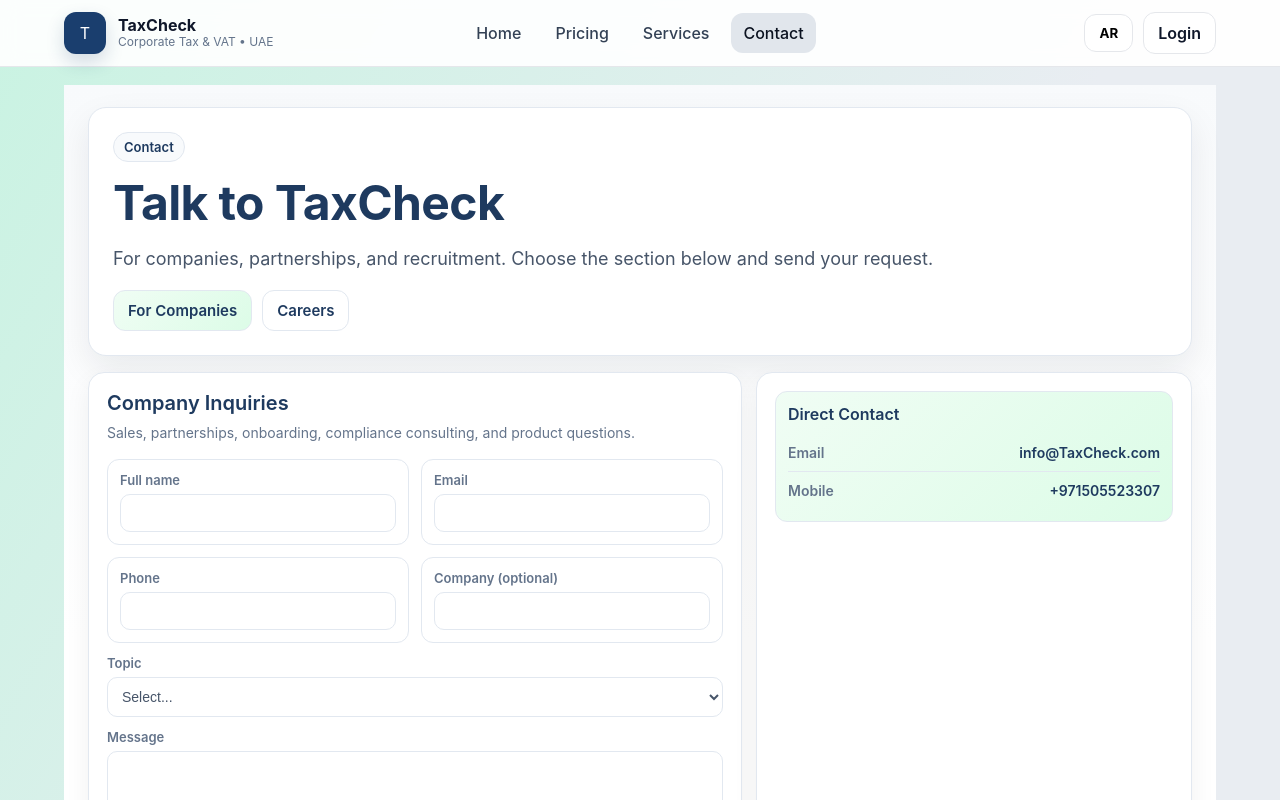
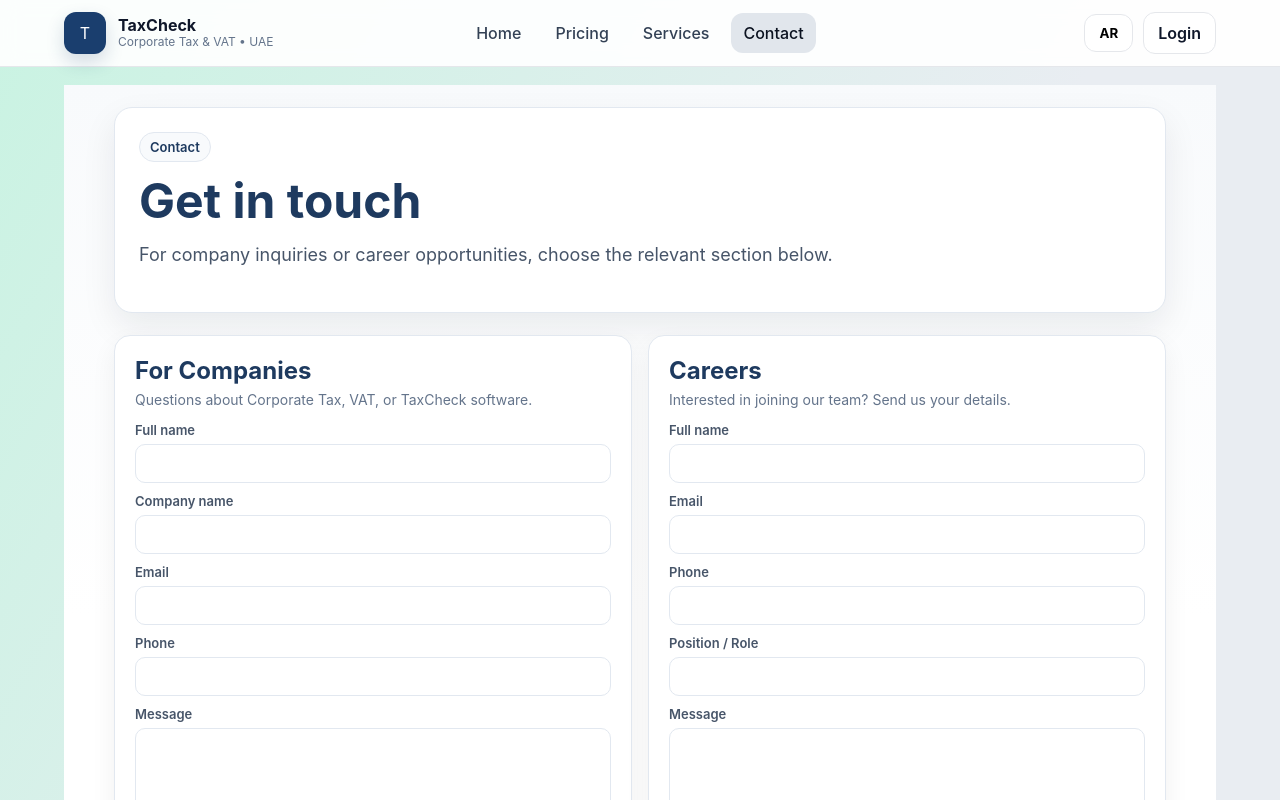
Before and after one commit to Accadnan82/taxcheck-marketing, a Next.js app: page /contact in a window 1280 px wide. Shown: the top 800 px of the page. Built offline with nearby package versions, Linux system fonts and the light colour scheme.

Commit message:
Update contact.js

```diff
--- a/pages/contact.js
+++ b/pages/contact.js
@@ -1,27 +1,23 @@
 import React, { useEffect, useMemo, useState } from "react";
-
-/**
- * Contact.jsx — Companies + Careers (Bilingual via tc_lang)
- */
 
 function useTcLang(defaultLang = "EN") {
   const [lang, setLang] = useState(defaultLang);
 
   useEffect(() => {
-    try {
-      const saved = localStorage.getItem("tc_lang");
-      if (saved === "AR" || saved === "EN") setLang(saved);
-    } catch (_) {}
+    const read = () => {
+      try {
+        const v = localStorage.getItem("tc_lang");
+        if (v === "AR" || v === "EN") setLang(v);
+      } catch (_) {}
+    };
+    read();
 
     const onStorage = (e) => {
-      if (e.key === "tc_lang" && (e.newValue === "AR" || e.newValue === "EN")) setLang(e.newValue);
+      if (e.key === "tc_lang" && (e.newValue === "AR" || e.newValue === "EN")) {
+        setLang(e.newValue);
+      }
     };
-    const onCustom = () => {
-      try {
-        const saved = localStorage.getItem("tc_lang");
-        if (saved === "AR" || saved === "EN") setLang(saved);
-      } catch (_) {}
-    };
+    const onCustom = () => read();
 
     window.addEventListener("storage", onStorage);
     window.addEventListener("tc_lang_change", onCustom);
@@ -29,7 +25,7 @@
       window.removeEventListener("storage", onStorage);
       window.removeEventListener("tc_lang_change", onCustom);
     };
-  }, []);
+  }, [defaultLang]);
 
   return lang;
 }
@@ -38,334 +34,253 @@
   const lang = useTcLang("EN");
   const isAR = lang === "AR";
 
-  const [tab, setTab] = useState("company"); // company | careers
-  const [sent, setSent] = useState(false);
+  // 🎨 TaxCheck colors (canonical)
+  const C = {
+    heading: "#1e3a5f",
+    text: "#475569",
+    muted: "#64748b",
+    bg1: "#ffffff",
+    bg2: "#f8fafc",
+    border: "#e2e8f0",
+    greenFrom: "#10b981",
+    greenTo: "#059669",
+    useCaseFrom: "#f0fdf4",
+    useCaseTo: "#dcfce7",
+  };
 
-  const [form, setForm] = useState({
-    name: "",
-    email: "",
-    phone: "",
-    company: "",
-    subject: "",
-    message: "",
-    file: null, // CV
-    linkedin: "",
-  });
+  const FONT_STACK =
+    "-apple-system, BlinkMacSystemFont, 'Segoe UI', Roboto, Oxygen, Ubuntu, Cantarell, sans-serif";
 
   const t = useMemo(() => {
     const EN = {
       hero: {
         kicker: "Contact",
-        title: "Talk to TaxCheck",
-        desc: "For companies, partnerships, and recruitment. Choose the section below and send your request.",
+        title: "Get in touch",
+        desc: "For company inquiries or career opportunities, choose the relevant section below.",
       },
-      tabs: { company: "For Companies", careers: "Careers" },
-      company: {
-        title: "Company Inquiries",
-        sub: "Sales, partnerships, onboarding, compliance consulting, and product questions.",
-        subject: "Topic",
-        subjects: ["Sales / Pricing", "Partnership", "Support", "Consultation", "Other"],
-        cta: "Send Request",
+      companies: {
+        title: "For Companies",
+        desc: "Questions about Corporate Tax, VAT, or TaxCheck software.",
+        name: "Full name",
+        company: "Company name",
+        email: "Email",
+        phone: "Phone",
+        message: "Message",
+        submit: "Send Company Inquiry",
       },
       careers: {
-        title: "Careers & Recruitment",
-        sub: "Apply for open roles or share your CV. We review applications continuously.",
-        positionsTitle: "Open positions (sample)",
-        positions: ["Tax Associate (UAE)", "Accounting Analyst", "Customer Success", "Full-Stack Engineer (FinTech)"],
-        linkedin: "LinkedIn profile (optional)",
-        cv: "Upload CV (PDF)",
-        cta: "Submit Application",
-      },
-      fields: {
+        title: "Careers",
+        desc: "Interested in joining our team? Send us your details.",
         name: "Full name",
         email: "Email",
         phone: "Phone",
-        company: "Company (optional)",
+        position: "Position / Role",
         message: "Message",
-      },
-      direct: {
-        title: "Direct Contact",
-        email: "info@TaxCheck.com",
-        phone: "+971505523307",
-      },
-      ok: {
-        title: "Submitted",
-        body: "Thank you. We will contact you soon.",
-        reset: "Send another",
+        submit: "Send Application",
       },
     };
 
     const AR = {
       hero: {
         kicker: "تواصل معنا",
-        title: "تواصل مع TaxCheck",
-        desc: "للشركات، الشراكات، والتوظيف. اختر القسم المناسب وأرسل طلبك.",
+        title: "تواصل معنا",
+        desc: "لاستفسارات الشركات أو فرص التوظيف، اختر القسم المناسب أدناه.",
       },
-      tabs: { company: "للشركات", careers: "التوظيف" },
-      company: {
-        title: "طلبات الشركات",
-        sub: "مبيعات، شراكات، بدء الاستخدام، استشارات امتثال، وأسئلة المنتج.",
-        subject: "الموضوع",
-        subjects: ["المبيعات / الأسعار", "شراكة", "الدعم", "استشارة", "أخرى"],
-        cta: "إرسال الطلب",
+      companies: {
+        title: "للشركات",
+        desc: "استفسارات حول ضريبة الشركات أو VAT أو نظام TaxCheck.",
+        name: "الاسم الكامل",
+        company: "اسم الشركة",
+        email: "البريد الإلكتروني",
+        phone: "الهاتف",
+        message: "الرسالة",
+        submit: "إرسال استفسار الشركة",
       },
       careers: {
-        title: "التوظيف والوظائف",
-        sub: "قدّم على الوظائف المتاحة أو أرسل سيرتك الذاتية. تتم مراجعة الطلبات باستمرار.",
-        positionsTitle: "وظائف متاحة (مثال)",
-        positions: ["Tax Associate (UAE)", "Accounting Analyst", "Customer Success", "Full-Stack Engineer (FinTech)"],
-        linkedin: "رابط لينكدإن (اختياري)",
-        cv: "رفع السيرة الذاتية (PDF)",
-        cta: "إرسال الطلب",
-      },
-      fields: {
+        title: "التوظيف",
+        desc: "هل ترغب بالانضمام إلى فريقنا؟ أرسل بياناتك.",
         name: "الاسم الكامل",
-        email: "البريد",
+        email: "البريد الإلكتروني",
         phone: "الهاتف",
-        company: "الشركة (اختياري)",
+        position: "المسمى الوظيفي",
         message: "الرسالة",
-      },
-      direct: {
-        title: "تواصل مباشر",
-        email: "info@TaxCheck.com",
-        phone: "+971505523307",
-      },
-      ok: {
-        title: "تم الإرسال",
-        body: "شكرًا لك. سنعاود التواصل قريبًا.",
-        reset: "إرسال طلب جديد",
+        submit: "إرسال طلب التوظيف",
       },
     };
 
     return isAR ? AR : EN;
   }, [isAR]);
 
-  const C = useMemo(
-    () => ({
-      heading: "#1e3a5f",
-      text: "#475569",
-      muted: "#64748b",
-      bg1: "#ffffff",
-      bg2: "#f8fafc",
-      border: "#e2e8f0",
-      greenFrom: "#10b981",
-      greenTo: "#059669",
-      useCaseFrom: "#f0fdf4",
-      useCaseTo: "#dcfce7",
-    }),
-    []
-  );
+  // 🧾 State – Companies
+  const [cName, setCName] = useState("");
+  const [cCompany, setCCompany] = useState("");
+  const [cEmail, setCEmail] = useState("");
+  const [cPhone, setCPhone] = useState("");
+  const [cMessage, setCMessage] = useState("");
 
-  const FONT_STACK =
-    "-apple-system, BlinkMacSystemFont, 'Segoe UI', Roboto, Oxygen, Ubuntu, Cantarell, sans-serif";
+  // 🧾 State – Careers
+  const [jName, setJName] = useState("");
+  const [jEmail, setJEmail] = useState("");
+  const [jPhone, setJPhone] = useState("");
+  const [jPosition, setJPosition] = useState("");
+  const [jMessage, setJMessage] = useState("");
 
-  const S = useMemo(
-    () => ({
-      page: { minHeight: "100vh", fontFamily: FONT_STACK, background: `linear-gradient(180deg, ${C.bg2} 0%, ${C.bg1} 60%)`, color: C.text },
-      main: { maxWidth: 1200, margin: "0 auto", padding: "22px 24px 72px" },
+  const S = {
+    page: {
+      minHeight: "100vh",
+      fontFamily: FONT_STACK,
+      background: `linear-gradient(180deg, ${C.bg2} 0%, ${C.bg1} 60%)`,
+      color: C.text,
+    },
+    main: { maxWidth: 1100, margin: "0 auto", padding: "22px 24px 72px" },
 
-      hero: { background: C.bg1, border: `1px solid ${C.border}`, borderRadius: 18, padding: 24, boxShadow: "0 14px 34px rgba(15,23,42,0.08)" },
-      kicker: { display: "inline-flex", padding: "6px 10px", borderRadius: 999, border: `1px solid ${C.border}`, background: C.bg2, color: C.heading, fontSize: 13, fontWeight: 600, marginBottom: 12 },
-      h2: { fontSize: 48, fontWeight: 700, lineHeight: 1.2, letterSpacing: -0.6, margin: 0, color: C.heading },
-      desc: { fontSize: 18, fontWeight: 400, lineHeight: 1.7, color: C.text, margin: "12px 0 0", maxWidth: 980 },
+    hero: {
+      background: C.bg1,
+      border: `1px solid ${C.border}`,
+      borderRadius: 18,
+      padding: 24,
+      boxShadow: "0 14px 34px rgba(15,23,42,0.08)",
+      marginBottom: 22,
+    },
+    kicker: {
+      display: "inline-flex",
+      padding: "6px 10px",
+      borderRadius: 999,
+      border: `1px solid ${C.border}`,
+      background: C.bg2,
+      color: C.heading,
+      fontSize: 13,
+      fontWeight: 600,
+      marginBottom: 10,
+    },
+    h2: { fontSize: 48, fontWeight: 700, lineHeight: 1.2, color: C.heading, margin: 0 },
+    desc: { fontSize: 18, lineHeight: 1.7, marginTop: 10 },
 
-      tabs: { marginTop: 16, display: "flex", gap: 10, flexWrap: "wrap" },
-      tab: { fontSize: 15, fontWeight: 600, padding: "10px 14px", borderRadius: 12, border: `1px solid ${C.border}`, background: C.bg1, color: C.heading, cursor: "pointer" },
-      tabActive: { background: `linear-gradient(135deg, ${C.useCaseFrom} 0%, ${C.useCaseTo} 100%)` },
+    grid: { display: "grid", gridTemplateColumns: "1fr 1fr", gap: 16 },
 
-      grid: { marginTop: 16, display: "grid", gridTemplateColumns: "1.2fr 0.8fr", gap: 14 },
+    card: {
+      background: C.bg1,
+      border: `1px solid ${C.border}`,
+      borderRadius: 16,
+      padding: 20,
+      boxShadow: "0 10px 26px rgba(15,23,42,0.06)",
+    },
+    cardTitle: { fontSize: 24, fontWeight: 700, color: C.heading, marginBottom: 6 },
+    cardDesc: { fontSize: 14, color: C.muted, marginBottom: 14 },
 
-      card: { background: C.bg1, border: `1px solid ${C.border}`, borderRadius: 16, padding: 18, boxShadow: "0 10px 26px rgba(15,23,42,0.06)" },
-      cardTitle: { fontSize: 20, fontWeight: 600, color: C.heading, margin: "0 0 6px" },
-      cardText: { fontSize: 14, fontWeight: 400, color: C.muted, lineHeight: 1.7, margin: "0 0 14px" },
-
-      formGrid: { display: "grid", gridTemplateColumns: "1fr 1fr", gap: 12 },
-      inputWrap: { border: `1px solid ${C.border}`, borderRadius: 12, padding: 12, background: C.bg1 },
-      label: { fontSize: 13, fontWeight: 600, color: C.muted, marginBottom: 6 },
-      input: { width: "100%", border: `1px solid ${C.border}`, borderRadius: 10, padding: "10px 10px", fontSize: 14, fontWeight: 400, color: C.text, outline: "none", background: C.bg1 },
-      textarea: { width: "100%", border: `1px solid ${C.border}`, borderRadius: 10, padding: "10px 10px", fontSize: 14, fontWeight: 400, color: C.text, outline: "none", background: C.bg1, minHeight: 110, resize: "vertical" },
-
-      btnPrimary: { marginTop: 12, width: "100%", fontSize: 16, fontWeight: 600, padding: "12px 14px", borderRadius: 12, border: "1px solid transparent", background: `linear-gradient(135deg, ${C.greenFrom} 0%, ${C.greenTo} 100%)`, color: "#fff", cursor: "pointer" },
-
-      pill: { border: `1px solid ${C.border}`, borderRadius: 12, padding: 12, background: `linear-gradient(135deg, ${C.useCaseFrom} 0%, ${C.useCaseTo} 100%)` },
-      pillTitle: { fontSize: 16, fontWeight: 600, color: C.heading, marginBottom: 10 },
-      line: { display: "flex", justifyContent: "space-between", gap: 12, padding: "10px 0", borderBottom: `1px solid ${C.border}` },
-      lineLast: { borderBottom: "none" },
-      left: { color: C.muted, fontSize: 14, fontWeight: 600 },
-      right: { color: C.heading, fontSize: 14, fontWeight: 600 },
-
-      listTitle: { marginTop: 12, fontSize: 16, fontWeight: 600, color: C.heading },
-      li: { marginTop: 8, color: C.text, fontSize: 14, lineHeight: 1.7 },
-
-      okBox: { border: `1px solid ${C.border}`, borderRadius: 12, padding: 14, background: `linear-gradient(135deg, ${C.useCaseFrom} 0%, ${C.useCaseTo} 100%)` },
-      okTitle: { fontSize: 16, fontWeight: 600, color: C.heading, marginBottom: 6 },
-      okBody: { fontSize: 14, fontWeight: 400, color: C.text, lineHeight: 1.6 },
-      btnOutline: { marginTop: 12, width: "100%", fontSize: 16, fontWeight: 600, padding: "12px 14px", borderRadius: 12, border: `1px solid ${C.border}`, background: C.bg1, color: C.heading, cursor: "pointer" },
-
-      responsive: `
-        @media (max-width: 980px){
-          .tc-grid{ grid-template-columns: 1fr !important; }
-          .tc-formgrid{ grid-template-columns: 1fr !important; }
-        }
-      `,
-    }),
-    [C, FONT_STACK]
-  );
-
-  const submit = (e) => {
-    e.preventDefault();
-    setSent(true);
-  };
-
-  const reset = () => {
-    setSent(false);
-    setForm({ name: "", email: "", phone: "", company: "", subject: "", message: "", file: null, linkedin: "" });
+    label: { fontSize: 13, fontWeight: 600, marginBottom: 6, display: "block" },
+    input: {
+      width: "100%",
+      padding: "10px 12px",
+      borderRadius: 10,
+      border: `1px solid ${C.border}`,
+      marginBottom: 10,
+      fontSize: 14,
+      fontFamily: FONT_STACK,
+    },
+    textarea: {
+      width: "100%",
+      padding: "10px 12px",
+      borderRadius: 10,
+      border: `1px solid ${C.border}`,
+      marginBottom: 12,
+      fontSize: 14,
+      fontFamily: FONT_STACK,
+      minHeight: 90,
+    },
+    btn: {
+      padding: "12px 16px",
+      borderRadius: 12,
+      border: "1px solid transparent",
+      background: `linear-gradient(135deg, ${C.greenFrom} 0%, ${C.greenTo} 100%)`,
+      color: "#fff",
+      fontSize: 16,
+      fontWeight: 600,
+      cursor: "pointer",
+    },
   };
 
   return (
     <div style={S.page} dir={isAR ? "rtl" : "ltr"}>
-      <style>{S.responsive}</style>
       <main style={S.main}>
         <section style={S.hero}>
           <div style={S.kicker}>{t.hero.kicker}</div>
           <h2 style={S.h2}>{t.hero.title}</h2>
           <p style={S.desc}>{t.hero.desc}</p>
+        </section>
 
-          <div style={S.tabs}>
+        <section style={S.grid}>
+          {/* Companies */}
+          <div style={S.card}>
+            <div style={S.cardTitle}>{t.companies.title}</div>
+            <div style={S.cardDesc}>{t.companies.desc}</div>
+
+            <label style={S.label}>{t.companies.name}</label>
+            <input style={S.input} value={cName} onChange={(e) => setCName(e.target.value)} />
+
+            <label style={S.label}>{t.companies.company}</label>
+            <input style={S.input} value={cCompany} onChange={(e) => setCCompany(e.target.value)} />
+
+            <label style={S.label}>{t.companies.email}</label>
+            <input style={S.input} value={cEmail} onChange={(e) => setCEmail(e.target.value)} />
+
+            <label style={S.label}>{t.companies.phone}</label>
+            <input style={S.input} value={cPhone} onChange={(e) => setCPhone(e.target.value)} />
+
+            <label style={S.label}>{t.companies.message}</label>
+            <textarea style={S.textarea} value={cMessage} onChange={(e) => setCMessage(e.target.value)} />
+
             <button
+              style={S.btn}
               type="button"
-              style={{ ...S.tab, ...(tab === "company" ? S.tabActive : {}) }}
               onClick={() => {
-                setTab("company");
-                setSent(false);
+                const subject = encodeURIComponent("Company Inquiry – TaxCheck");
+                const body = encodeURIComponent(
+                  `Name: ${cName}\nCompany: ${cCompany}\nEmail: ${cEmail}\nPhone: ${cPhone}\n\nMessage:\n${cMessage}`
+                );
+                window.location.href = `mailto:info@taxcheck.ae?subject=${subject}&body=${body}`;
               }}
             >
-              {t.tabs.company}
+              {t.companies.submit}
             </button>
+          </div>
+
+          {/* Careers */}
+          <div style={S.card}>
+            <div style={S.cardTitle}>{t.careers.title}</div>
+            <div style={S.cardDesc}>{t.careers.desc}</div>
+
+            <label style={S.label}>{t.careers.name}</label>
+            <input style={S.input} value={jName} onChange={(e) => setJName(e.target.value)} />
+
+            <label style={S.label}>{t.careers.email}</label>
+            <input style={S.input} value={jEmail} onChange={(e) => setJEmail(e.target.value)} />
+
+            <label style={S.label}>{t.careers.phone}</label>
+            <input style={S.input} value={jPhone} onChange={(e) => setJPhone(e.target.value)} />
+
+            <label style={S.label}>{t.careers.position}</label>
+            <input style={S.input} value={jPosition} onChange={(e) => setJPosition(e.target.value)} />
+
+            <label style={S.label}>{t.careers.message}</label>
+            <textarea style={S.textarea} value={jMessage} onChange={(e) => setJMessage(e.target.value)} />
+
             <button
+              style={S.btn}
               type="button"
-              style={{ ...S.tab, ...(tab === "careers" ? S.tabActive : {}) }}
               onClick={() => {
-                setTab("careers");
-                setSent(false);
+                const subject = encodeURIComponent("Career Application – TaxCheck");
+                const body = encodeURIComponent(
+                  `Name: ${jName}\nEmail: ${jEmail}\nPhone: ${jPhone}\nPosition: ${jPosition}\n\nMessage:\n${jMessage}`
+                );
+                window.location.href = `mailto:careers@taxcheck.ae?subject=${subject}&body=${body}`;
               }}
             >
-              {t.tabs.careers}
+              {t.careers.submit}
             </button>
-          </div>
-        </section>
-
-        <section className="tc-grid" style={S.grid}>
-          <div style={S.card}>
-            {!sent ? (
-              <>
-                <div style={S.cardTitle}>{tab === "company" ? t.company.title : t.careers.title}</div>
-                <div style={S.cardText}>{tab === "company" ? t.company.sub : t.careers.sub}</div>
-
-                <form onSubmit={submit}>
-                  <div className="tc-formgrid" style={S.formGrid}>
-                    <Field S={S} label={t.fields.name} type="text" value={form.name} onChange={(v) => setForm((p) => ({ ...p, name: v }))} required />
-                    <Field S={S} label={t.fields.email} type="email" value={form.email} onChange={(v) => setForm((p) => ({ ...p, email: v }))} required />
-                    <Field S={S} label={t.fields.phone} type="tel" value={form.phone} onChange={(v) => setForm((p) => ({ ...p, phone: v }))} required />
-                    <Field S={S} label={t.fields.company} type="text" value={form.company} onChange={(v) => setForm((p) => ({ ...p, company: v }))} />
-                  </div>
-
-                  {tab === "company" ? (
-                    <div style={{ marginTop: 12 }}>
-                      <div style={S.label}>{t.company.subject}</div>
-                      <select
-                        style={S.input}
-                        value={form.subject}
-                        onChange={(e) => setForm((p) => ({ ...p, subject: e.target.value }))}
-                        required
-                      >
-                        <option value="" disabled>
-                          {isAR ? "اختر..." : "Select..."}
-                        </option>
-                        {t.company.subjects.map((x) => (
-                          <option key={x} value={x}>
-                            {x}
-                          </option>
-                        ))}
-                      </select>
-                    </div>
-                  ) : (
-                    <>
-                      <div style={{ marginTop: 12 }}>
-                        <Field S={S} label={t.careers.linkedin} type="text" value={form.linkedin} onChange={(v) => setForm((p) => ({ ...p, linkedin: v }))} />
-                      </div>
-
-                      <div style={{ marginTop: 12 }}>
-                        <div style={S.label}>{t.careers.cv}</div>
-                        <input
-                          style={S.input}
-                          type="file"
-                          accept=".pdf"
-                          onChange={(e) => setForm((p) => ({ ...p, file: e.target.files?.[0] || null }))}
-                          required
-                        />
-                      </div>
-                    </>
-                  )}
-
-                  <div style={{ marginTop: 12 }}>
-                    <div style={S.label}>{t.fields.message}</div>
-                    <textarea style={S.textarea} value={form.message} onChange={(e) => setForm((p) => ({ ...p, message: e.target.value }))} required />
-                  </div>
-
-                  <button style={S.btnPrimary} type="submit">
-                    {tab === "company" ? t.company.cta : t.careers.cta}
-                  </button>
-                </form>
-              </>
-            ) : (
-              <div style={S.okBox}>
-                <div style={S.okTitle}>{t.ok.title}</div>
-                <div style={S.okBody}>{t.ok.body}</div>
-                <button style={S.btnOutline} type="button" onClick={reset}>
-                  {t.ok.reset}
-                </button>
-              </div>
-            )}
-          </div>
-
-          <div style={S.card}>
-            <div style={S.pill}>
-              <div style={S.pillTitle}>{t.direct.title}</div>
-              <div style={S.line}>
-                <div style={S.left}>{isAR ? "البريد" : "Email"}</div>
-                <div style={S.right}>{t.direct.email}</div>
-              </div>
-              <div style={{ ...S.line, ...S.lineLast }}>
-                <div style={S.left}>{isAR ? "الموبايل" : "Mobile"}</div>
-                <div style={S.right}>{t.direct.phone}</div>
-              </div>
-            </div>
-
-            {tab === "careers" ? (
-              <>
-                <div style={S.listTitle}>{t.careers.positionsTitle}</div>
-                <ul style={{ margin: "8px 0 0", padding: isAR ? "0 18px 0 0" : "0 0 0 18px" }}>
-                  {t.careers.positions.map((p) => (
-                    <li key={p} style={S.li}>
-                      {p}
-                    </li>
-                  ))}
-                </ul>
-              </>
-            ) : null}
           </div>
         </section>
       </main>
     </div>
   );
 }
-
-function Field({ S, label, type, value, onChange, required }) {
-  return (
-    <div style={S.inputWrap}>
-      <div style={S.label}>{label}</div>
-      <input style={S.input} type={type} value={value} onChange={(e) => onChange(e.target.value)} required={!!required} />
-    </div>
-  );
-}
```
